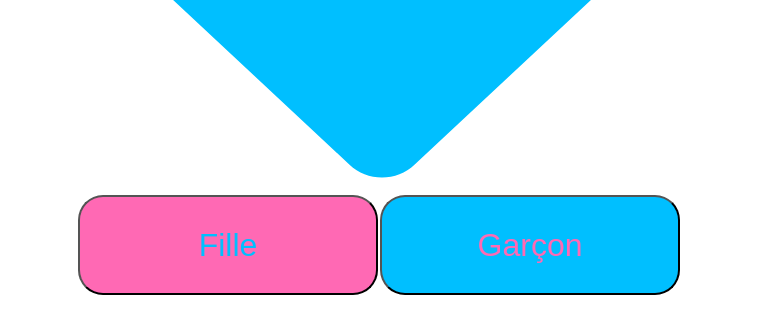
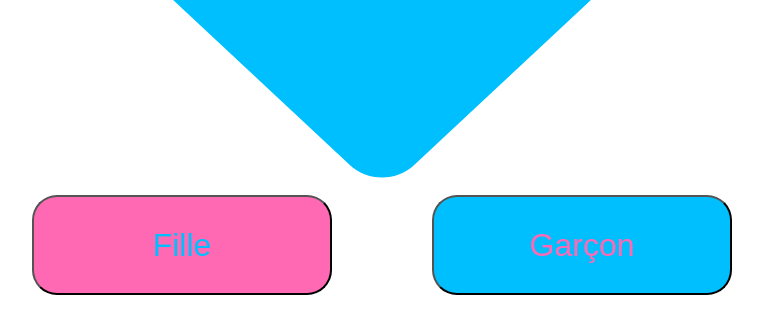
Before and after one commit to Ttst49/babyShower, a plain HTML site: page index.html in a window 1280 px wide. Shown: the part 485-800 px from the top of the page, without its empty margins (258-1021 px from the left). Drawn offline with Linux system fonts and the light colour scheme.

Commit message:
added details

```diff
--- a/css/style.css
+++ b/css/style.css
@@ -60,7 +60,7 @@ body{
     justify-content: center;
     align-items: center;
     position: relative;
-    left: 246px;
+    left: 200px;
     height: 100px;
     width: 300px;
     background-color: hotpink;
@@ -77,7 +77,7 @@ body{
     align-items: center;
     justify-content: center;
     position: relative;
-    right: 252px;
+    right: 200px;
     height: 100px;
     width: 300px;
     background-color: deepskyblue;
```
